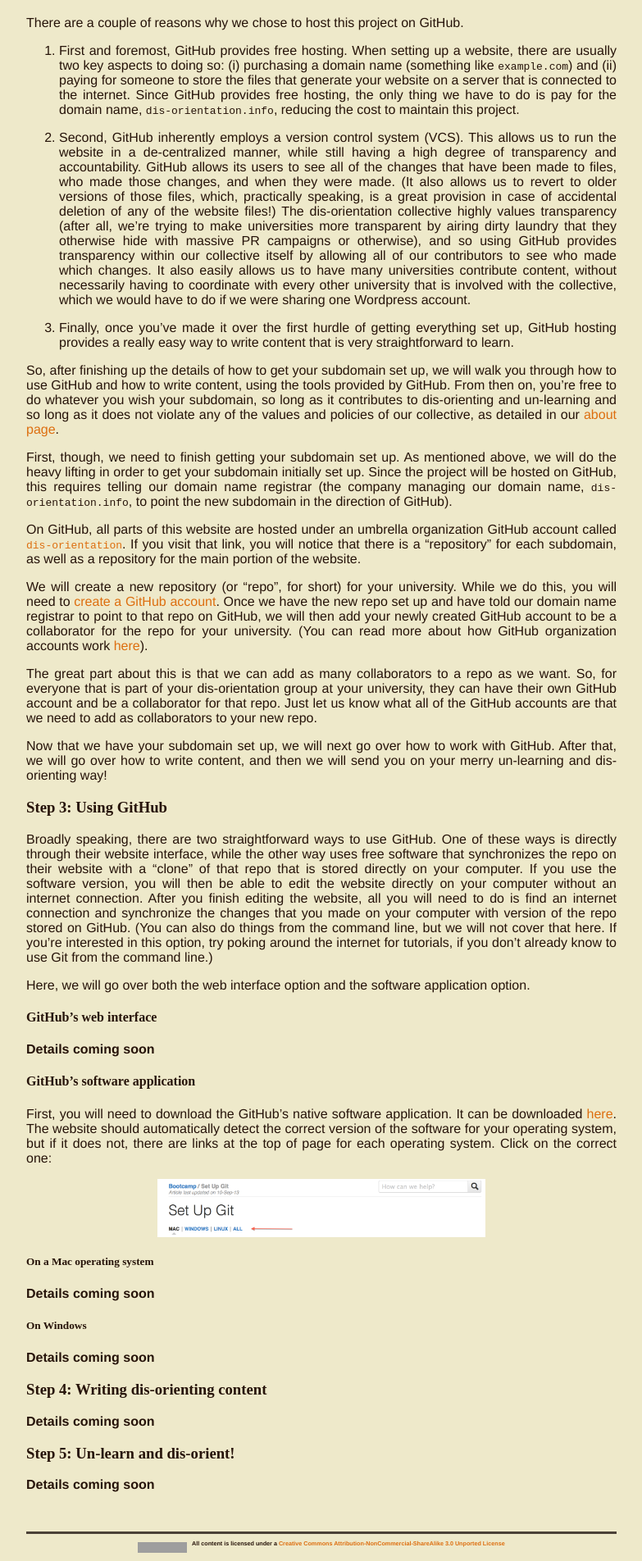
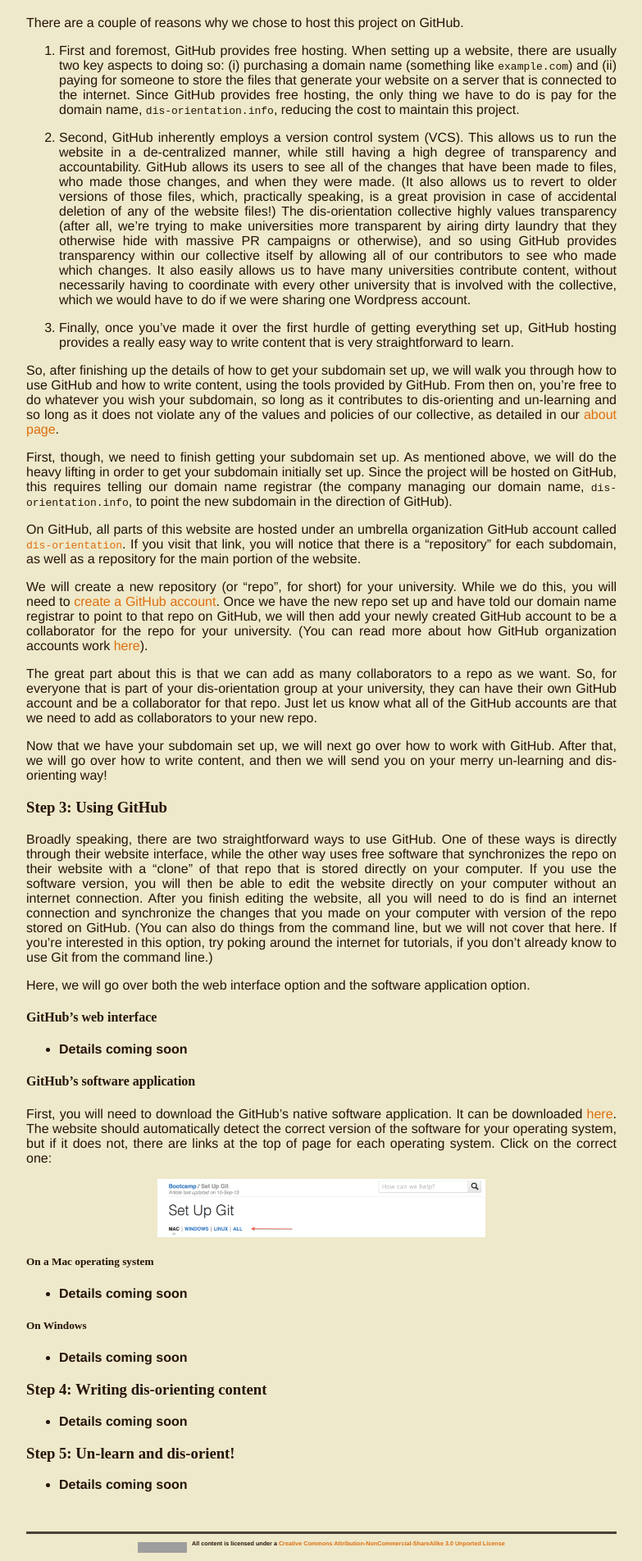
Before and after one commit to dis-orientation/dis-orientation.github.io, a Jekyll site: the page built from involved.md, in a window 1280 px wide. Shown: the part 814-2718 px from the top of the page at 82% size, without its empty margins (248-1031 px from the left). Built offline with Jekyll 4.4.1, drawn with Linux system fonts in a browser that asks for light colours; Markdown is read by kramdown in place of the engine named in the settings; grey boxes are pictures that could not be loaded.

Commit message:
added bullets

```diff
--- a/involved.md
+++ b/involved.md
@@ -53,7 +53,7 @@
 
 #### GitHub's web interface
 
-**Details coming soon**
+- **Details coming soon**
 
 #### GitHub's software application
 
@@ -63,16 +63,16 @@
 
 ##### On a Mac operating system
 
-**Details coming soon**
+- **Details coming soon**
 
 ##### On Windows
 
-**Details coming soon**
+- **Details coming soon**
 
 ### Step 4: Writing dis-orienting content
 
-**Details coming soon**
+- **Details coming soon**
 
 ### Step 5: Un-learn and dis-orient!
 
-**Details coming soon**
+- **Details coming soon**
```
